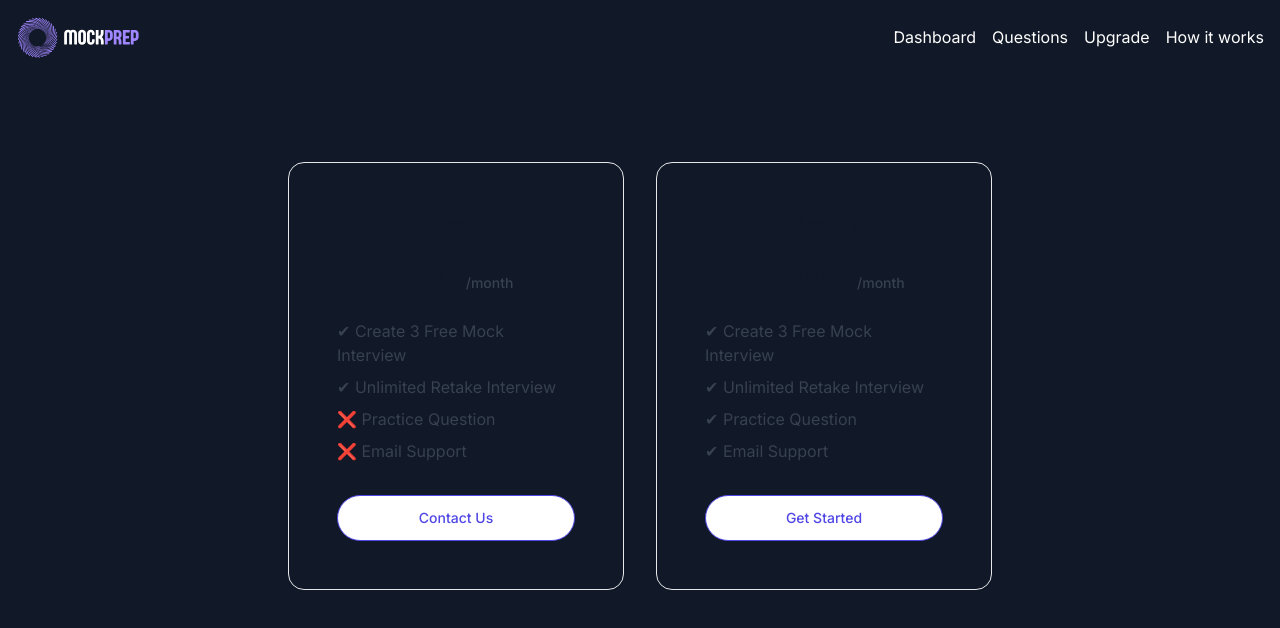
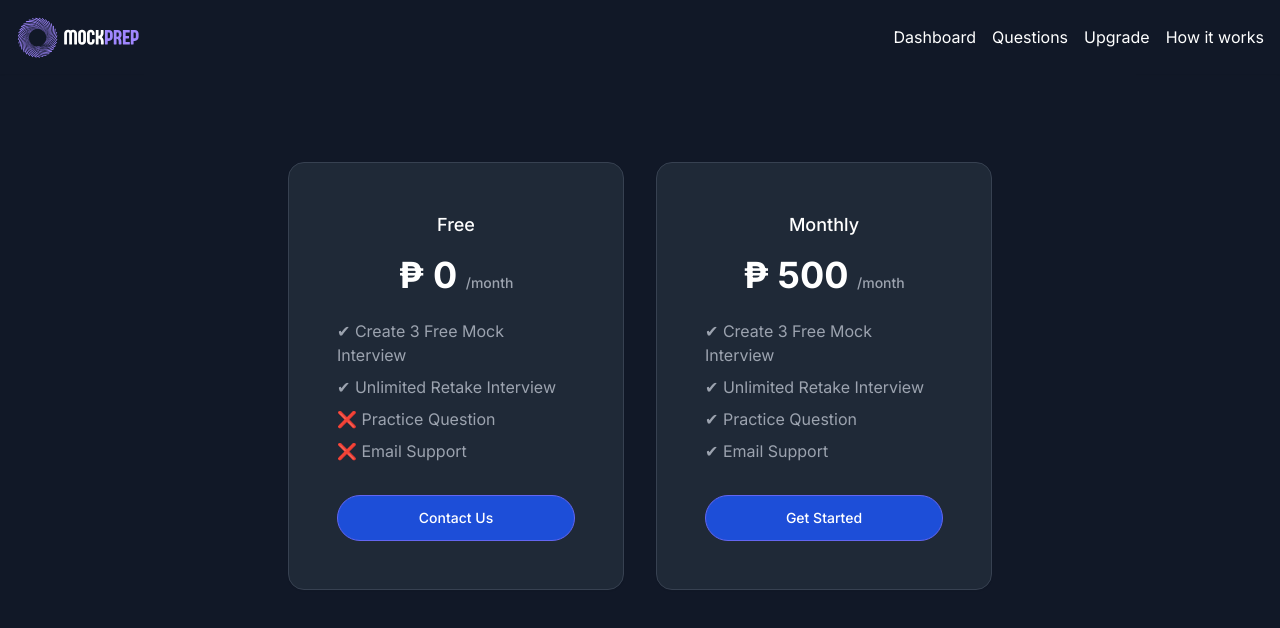
Before and after one commit to TianMeds/gemini-mockupint, a Next.js app: page /dashboard/upgrade in a window 1280 px wide. Shown: the top 628 px of the page. Built offline with nearby package versions, Linux system fonts and the light colour scheme.

Commit message:
Fix the upgrade plan

```diff
--- a/app/dashboard/upgrade/page.jsx
+++ b/app/dashboard/upgrade/page.jsx
@@ -3,35 +3,35 @@ import pricingOptions from '@/utils/planData'
 
 const Upgrade = () => {
   return (
-    <div className='p-10'>
+<div className='p-10 bg-gray-900 text-white'>
       <div className="mx-auto max-w-3xl px-4 py-8 sm:px-6 sm:py-12 lg:px-8">
         <div className="grid grid-cols-1 gap-4 sm:grid-cols-2 sm:items-center md:gap-8">
 
           {pricingOptions.map((item, index) => (
-            <div key={index} className="rounded-2xl border border-gray-200 p-6 shadow-sm sm:px-8 lg:p-12">
+            <div key={index} className="rounded-2xl border border-gray-700 p-6 shadow-sm sm:px-8 lg:p-12 bg-gray-800">
               <div className="text-center">
-                <h2 className="text-lg font-medium text-gray-900">
+                <h2 className="text-lg font-medium text-white">
                   {item.name}
                   <span className="sr-only">Plan</span>
                 </h2>
 
                 <p className="mt-2 sm:mt-4">
-                  <strong className="text-3xl font-bold text-gray-900 sm:text-4xl"> ₱ {item.cost} </strong>
-                  <span className="text-sm font-medium text-gray-700">/month</span>
+                  <strong className="text-3xl font-bold text-white sm:text-4xl"> ₱ {item.cost} </strong>
+                  <span className="text-sm font-medium text-gray-400">/month</span>
                 </p>
               </div>
 
               <ul className="mt-6 space-y-2">
                 {item.offering.map((offer, i) => (
                   <li key={i} className="flex items-center gap-1">
-                    <span className="text-gray-700">{offer.value}</span>
+                    <span className="text-gray-400">{offer.value}</span>
                   </li>
                 ))}
               </ul>
 
               <a
                 href={item.paymentLink ? item.paymentLink : `mailto:${item.email}`}
-                className="mt-8 block rounded-full border border-indigo-600 bg-white px-12 py-3 text-center text-sm font-medium text-indigo-600 hover:ring-1 hover:ring-indigo-600 focus:outline-none focus:ring active:text-indigo-500"
+                className="mt-8 block rounded-full border border-indigo-500 bg-blue-700 px-12 py-3 text-center text-sm font-medium text-white hover:bg-transparent hover:border-indigo-600 focus:outline-none focus:ring-1 focus:ring-indigo-600 focus:ring-offset-2 focus:ring-offset-gray-900 focus:text-white"
               >
                 {item.paymentLink ? "Get Started" : "Contact Us"}
               </a>
```
